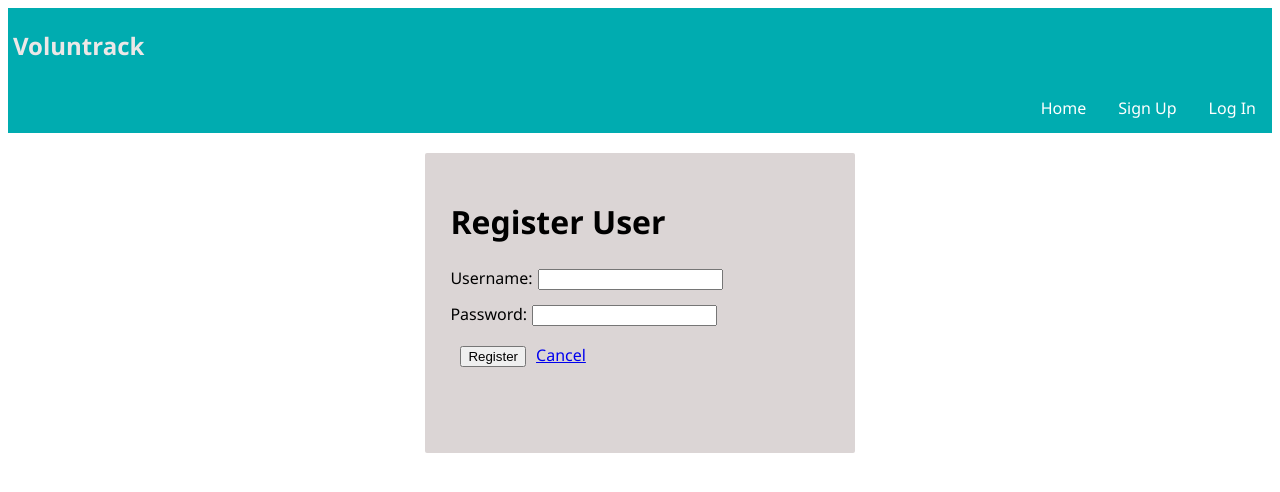
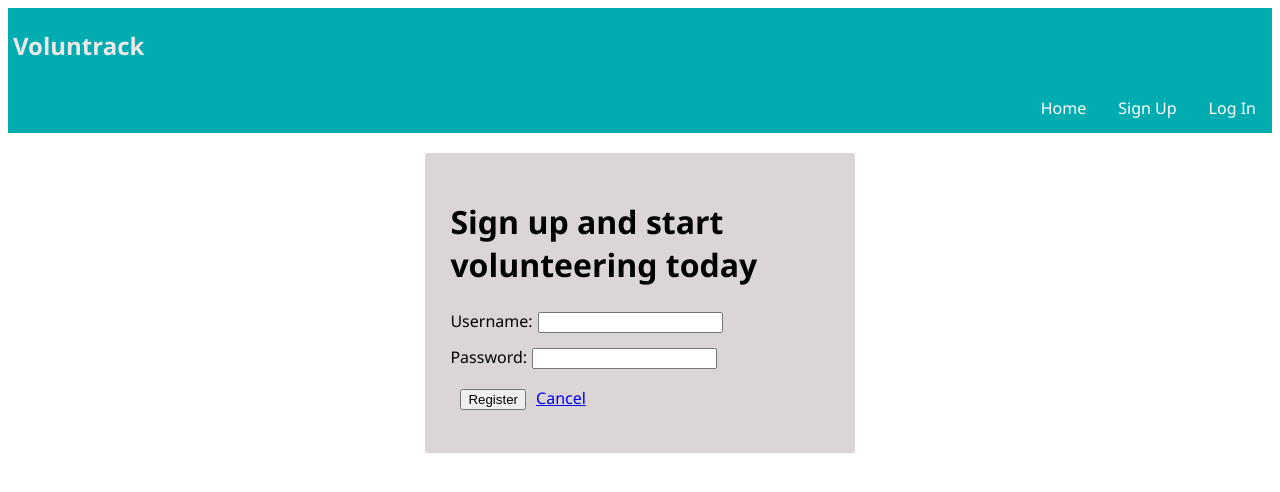
Before and after one commit to dannyyaaj/Voluntrack, a React (Create React App) app: page /#/register in a window 1280 px wide. Shown: the top 492 px of the page. Built offline with nearby package versions, Linux system fonts and the light colour scheme.

Commit message:
update message to be for new volunteers signing up

```diff
--- a/src/components/RegisterPage/RegisterPage.js
+++ b/src/components/RegisterPage/RegisterPage.js
@@ -9,7 +9,7 @@ class RegisterPage extends Component {
     this.state = {
       username: '',
       password: '',
-      message: '',
+      email: '',
     };
   }
 
@@ -70,7 +70,7 @@ class RegisterPage extends Component {
       <div>
         {this.renderAlert()}
         <form onSubmit={this.registerUser}>
-          <h1>Register User</h1>
+          <h1>Sign up and start volunteering today</h1>
           <div>
             <label htmlFor="username">
               Username:
```
